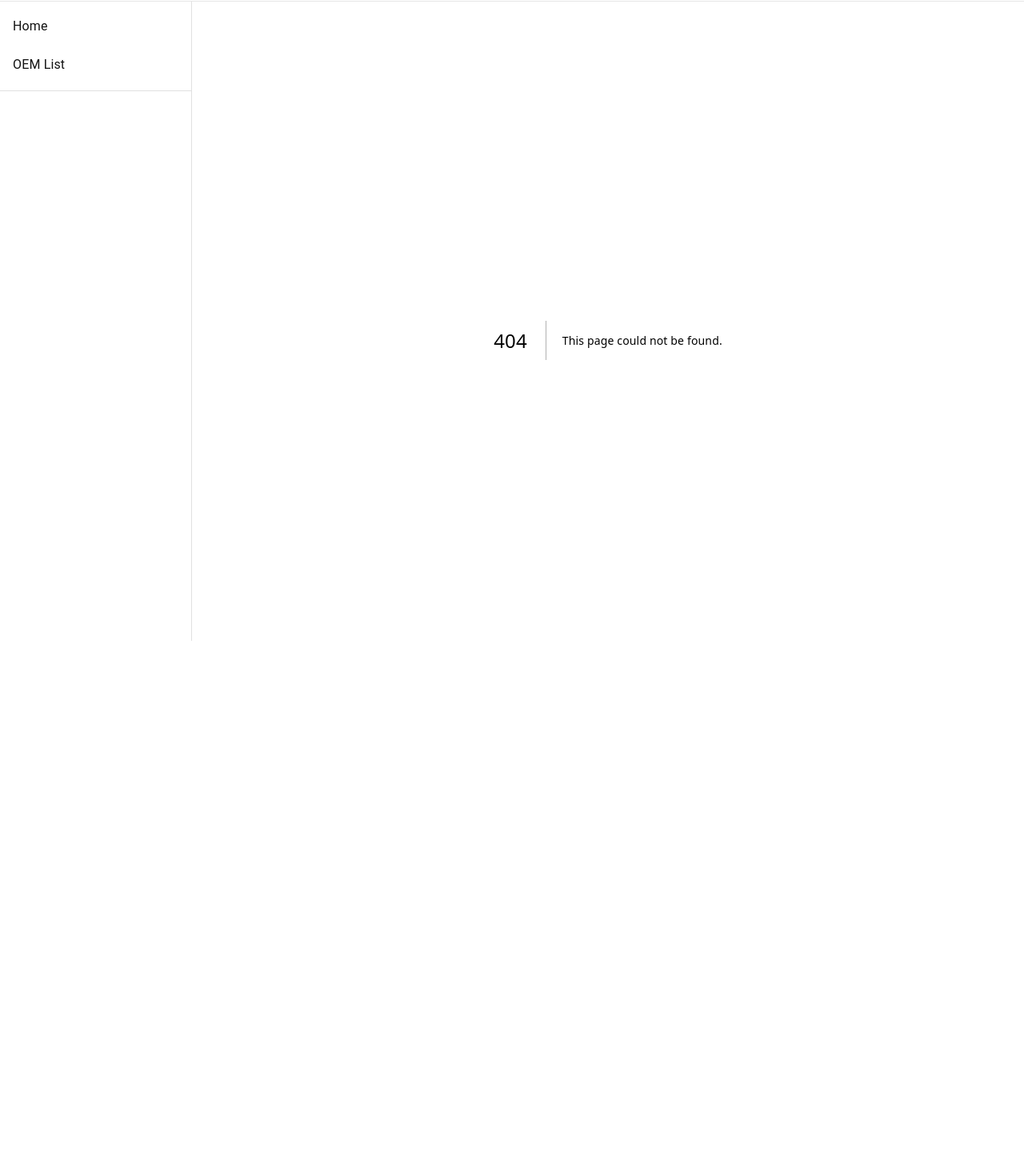
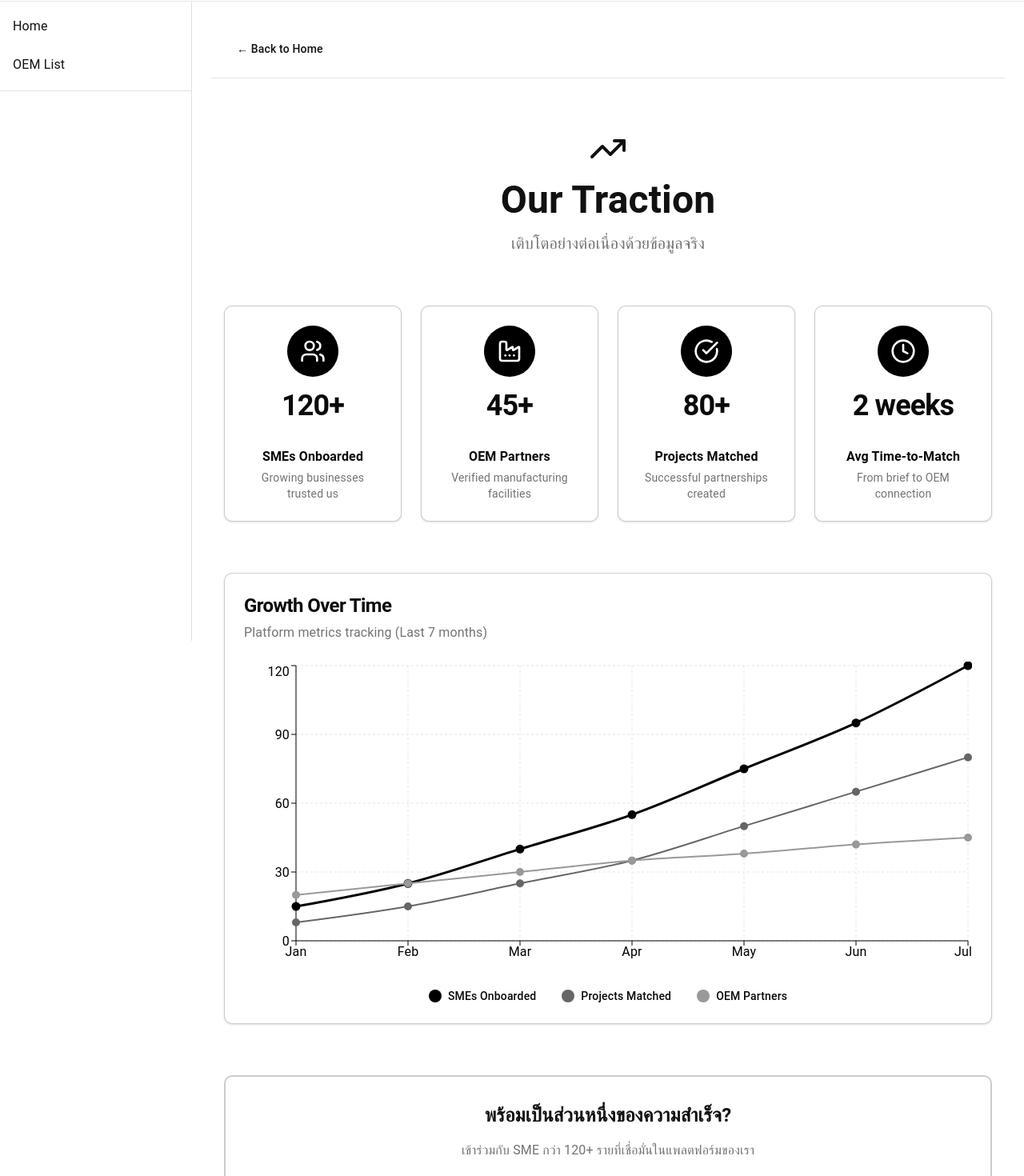
Before and after one commit to etarth/paiboondoosdoos, a Next.js app: page /traction in a window 1280 px wide. Before the commit this address had no page. Shown: the part 63-1533 px from the top of the page at 80% size. Before the commit the page ends 888 px from the top, so only its background shows below. Built offline with nearby package versions, Linux system fonts and the light colour scheme.

Commit message:
feat: add traction page

```diff
--- /dev/null
+++ b/src/app/traction/page.tsx
@@ -0,0 +1,193 @@
+"use client";
+import { Card, CardContent, CardHeader, CardTitle } from "@/components/ui/card";
+import { Button } from "@/components/ui/button";
+import { useRouter } from "next/navigation";
+import { LineChart, Line, XAxis, YAxis, CartesianGrid, Tooltip, ResponsiveContainer } from "recharts";
+import { TrendingUp, Users, Factory, CheckCircle, Clock } from "lucide-react";
+
+const metrics = [
+  {
+    id: 1,
+    title: "SMEs Onboarded",
+    value: "120+",
+    icon: Users,
+    description: "Growing businesses trusted us",
+  },
+  {
+    id: 2,
+    title: "OEM Partners",
+    value: "45+",
+    icon: Factory,
+    description: "Verified manufacturing facilities",
+  },
+  {
+    id: 3,
+    title: "Projects Matched",
+    value: "80+",
+    icon: CheckCircle,
+    description: "Successful partnerships created",
+  },
+  {
+    id: 4,
+    title: "Avg Time-to-Match",
+    value: "2 weeks",
+    icon: Clock,
+    description: "From brief to OEM connection",
+  },
+];
+
+const growthData = [
+  { month: "Jan", smes: 15, projects: 8, partners: 20 },
+  { month: "Feb", smes: 25, projects: 15, partners: 25 },
+  { month: "Mar", smes: 40, projects: 25, partners: 30 },
+  { month: "Apr", smes: 55, projects: 35, partners: 35 },
+  { month: "May", smes: 75, projects: 50, partners: 38 },
+  { month: "Jun", smes: 95, projects: 65, partners: 42 },
+  { month: "Jul", smes: 120, projects: 80, partners: 45 },
+];
+
+export default function TractionPage() {
+  const router = useRouter();
+
+  return (
+    <div className="min-h-screen bg-white">
+      {/* Header */}
+      <header className="border-b border-black/10">
+        <div className="container mx-auto px-4 py-4">
+          <Button
+            variant="ghost"
+            onClick={() => router.push("/")}
+            className="hover:bg-black hover:text-white"
+          >
+            ← Back to Home
+          </Button>
+        </div>
+      </header>
+
+      {/* Main Content */}
+      <main className="container mx-auto px-4 py-16">
+        {/* Title Section */}
+        <div className="text-center mb-16">
+          <div className="flex items-center justify-center gap-2 mb-4">
+            <TrendingUp className="w-12 h-12" />
+          </div>
+          <h1 className="text-5xl font-bold mb-4">Our Traction</h1>
+          <p className="text-xl text-muted-foreground">
+            เติบโตอย่างต่อเนื่องด้วยข้อมูลจริง
+          </p>
+        </div>
+
+        {/* Metrics Grid */}
+        <div className="grid grid-cols-1 md:grid-cols-2 lg:grid-cols-4 gap-6 mb-16">
+          {metrics.map((metric) => {
+            const Icon = metric.icon;
+            return (
+              <Card
+                key={metric.id}
+                className="border-black/20 hover:border-black transition-all duration-300 hover:shadow-xl group text-center"
+              >
+                <CardHeader>
+                  <div className="w-16 h-16 rounded-full bg-black text-white flex items-center justify-center mx-auto mb-4 group-hover:scale-110 transition-transform duration-300">
+                    <Icon className="w-8 h-8" />
+                  </div>
+                  <CardTitle className="text-4xl font-bold mb-2">{metric.value}</CardTitle>
+                </CardHeader>
+                <CardContent>
+                  <p className="font-semibold mb-1">{metric.title}</p>
+                  <p className="text-sm text-muted-foreground">{metric.description}</p>
+                </CardContent>
+              </Card>
+            );
+          })}
+        </div>
+
+        {/* Growth Chart */}
+        <Card className="border-black/20 mb-16">
+          <CardHeader>
+            <CardTitle className="text-2xl">Growth Over Time</CardTitle>
+            <p className="text-muted-foreground">Platform metrics tracking (Last 7 months)</p>
+          </CardHeader>
+          <CardContent>
+            <div className="h-96">
+              <ResponsiveContainer width="100%" height="100%">
+                <LineChart data={growthData}>
+                  <CartesianGrid strokeDasharray="3 3" stroke="#e5e5e5" />
+                  <XAxis dataKey="month" stroke="#000" />
+                  <YAxis stroke="#000" />
+                  <Tooltip
+                    contentStyle={{
+                      backgroundColor: "white",
+                      border: "1px solid #000",
+                      borderRadius: "4px",
+                    }}
+                  />
+                  <Line
+                    type="monotone"
+                    dataKey="smes"
+                    stroke="#000"
+                    strokeWidth={3}
+                    name="SMEs"
+                    dot={{ fill: "#000", r: 4 }}
+                  />
+                  <Line
+                    type="monotone"
+                    dataKey="projects"
+                    stroke="#666"
+                    strokeWidth={2}
+                    name="Projects"
+                    dot={{ fill: "#666", r: 4 }}
+                  />
+                  <Line
+                    type="monotone"
+                    dataKey="partners"
+                    stroke="#999"
+                    strokeWidth={2}
+                    name="Partners"
+                    dot={{ fill: "#999", r: 4 }}
+                  />
+                </LineChart>
+              </ResponsiveContainer>
+            </div>
+            <div className="flex justify-center gap-8 mt-6">
+              <div className="flex items-center gap-2">
+                <div className="w-4 h-4 bg-black rounded-full" />
+                <span className="text-sm font-medium">SMEs Onboarded</span>
+              </div>
+              <div className="flex items-center gap-2">
+                <div className="w-4 h-4 bg-[#666] rounded-full" />
+                <span className="text-sm font-medium">Projects Matched</span>
+              </div>
+              <div className="flex items-center gap-2">
+                <div className="w-4 h-4 bg-[#999] rounded-full" />
+                <span className="text-sm font-medium">OEM Partners</span>
+              </div>
+            </div>
+          </CardContent>
+        </Card>
+
+        {/* CTA Section */}
+        <div className="text-center p-8 border-2 border-black/20 rounded-lg">
+          <h2 className="text-2xl font-bold mb-4">พร้อมเป็นส่วนหนึ่งของความสำเร็จ?</h2>
+          <p className="text-muted-foreground mb-6">
+            เข้าร่วมกับ SME กว่า 120+ รายที่เชื่อมั่นในแพลตฟอร์มของเรา
+          </p>
+          <div className="flex gap-4 justify-center flex-wrap">
+            <Button
+              onClick={() => router.push("/process")}
+              className="bg-black text-white hover:bg-white hover:text-black border-2 border-black px-8 py-6 text-lg"
+            >
+              Start Your Journey
+            </Button>
+            <Button
+              onClick={() => router.push("/services")}
+              variant="outline"
+              className="border-2 border-black hover:bg-black hover:text-white px-8 py-6 text-lg"
+            >
+              Explore Services
+            </Button>
+          </div>
+        </div>
+      </main>
+    </div>
+  );
+};
```
